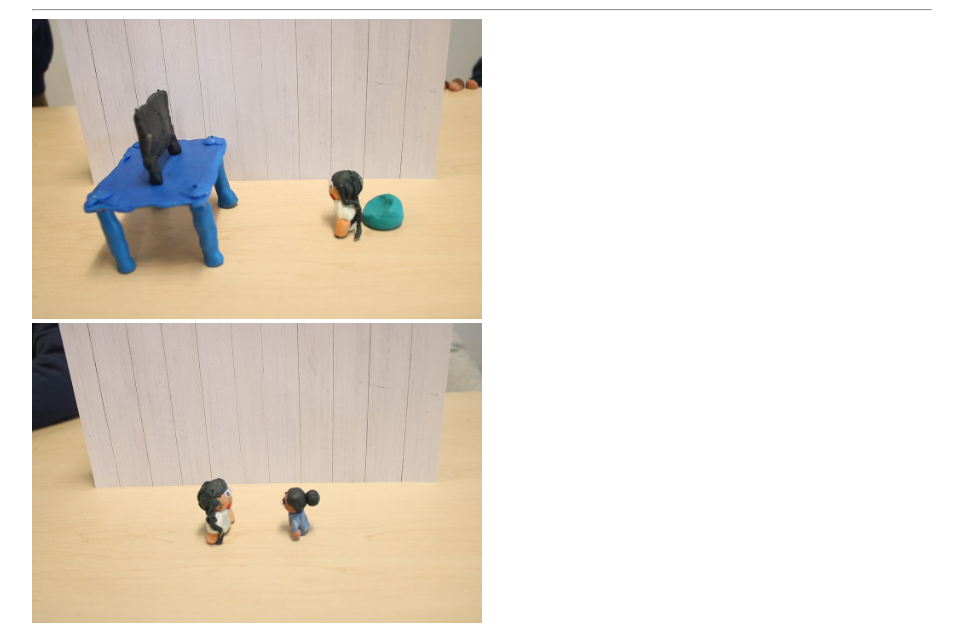
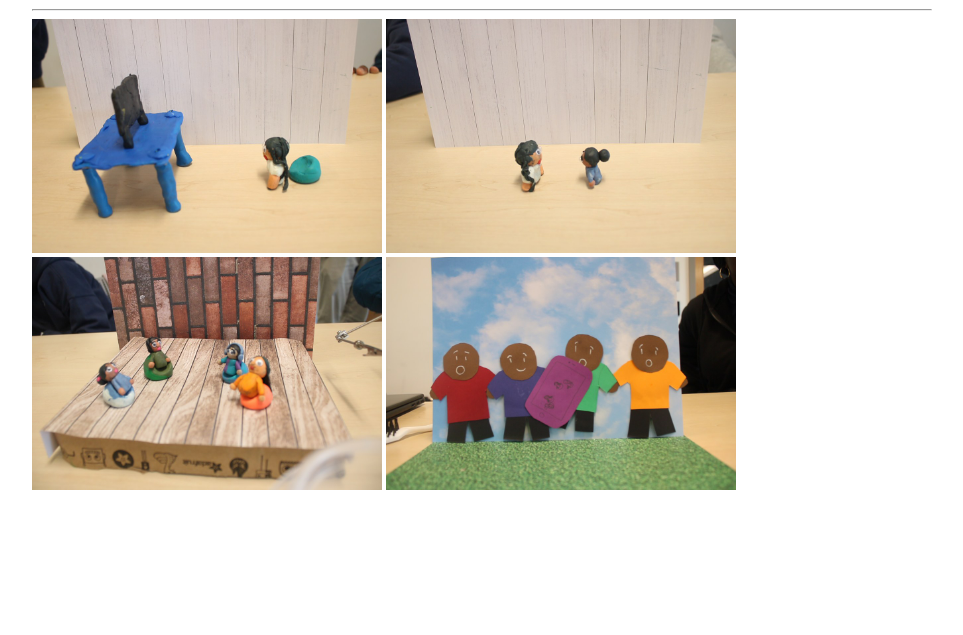
Before and after one commit to Breanna83/spreading-misinformation, a plain HTML site: page index.html in a window 1280 px wide. Shown: the part 737-1372 px from the top of the page, without its empty margins (158-1121 px from the left). After the commit the page ends 1239 px from the top, so only its background shows below. Drawn offline with Linux system fonts and the light colour scheme.

Commit message:
Update index.html

```diff
--- a/index.html
+++ b/index.html
@@ -19,8 +19,9 @@
            <h3> A visual Model </h3>
            <iframe width="500" height="440" frameborder="0" src="https://ncase.me/loopy/v1.1/?embed=1&data=[[[3,1059,549,0.5,%22mental%2520illness%22,0],[4,1354,627,0.5,%22lack%2520of%2520understanding%22,0],[5,1091,771,0.5,%22fear%22,0],[6,1436,409,0.5,%22people%2520not%2520talking%2520about%2520it%22,0],[9,790,717,0.5,%22misinformation%2520being%2520spread%22,0],[10,1520,841,0.5,%22prejudice%2520%22,0]],[[4,3,-78,1,0],[5,3,13,1,0],[4,5,-39,1,0],[5,4,-75,1,0],[6,4,-20,1,0],[5,6,-209,1,0],[9,4,-262,1,0],[9,6,214,1,0],[9,5,-13,1,0],[10,6,-49,1,0],[10,4,43,1,0],[9,10,-123,1,0]],[],11%5D"></iframe>
         <hr/>
-        <img src="feed_003_01_X1_0003.jpg" alt="the main character watching a show with misinformation" width="450">
-           <img src="feed_003_01_X1_0015.jpg" alt="The main character telling her friend the misinformation" width="450">
-
+        <img src="feed_003_01_X1_0003.jpg" alt="the main character watching a show with misinformation" width="350">
+        <img src="feed_003_01_X1_0015.jpg" alt="The main character telling her friend the misinformation" width="350">
+        <img src="feed_003_01_X1_0055.jpg" alt="The podcast room" width="350">
+        <img src="feed_003_01_X1_0068.jpg" alt="People listening to the podcast" width="350">
     </body>
 </html>
```
